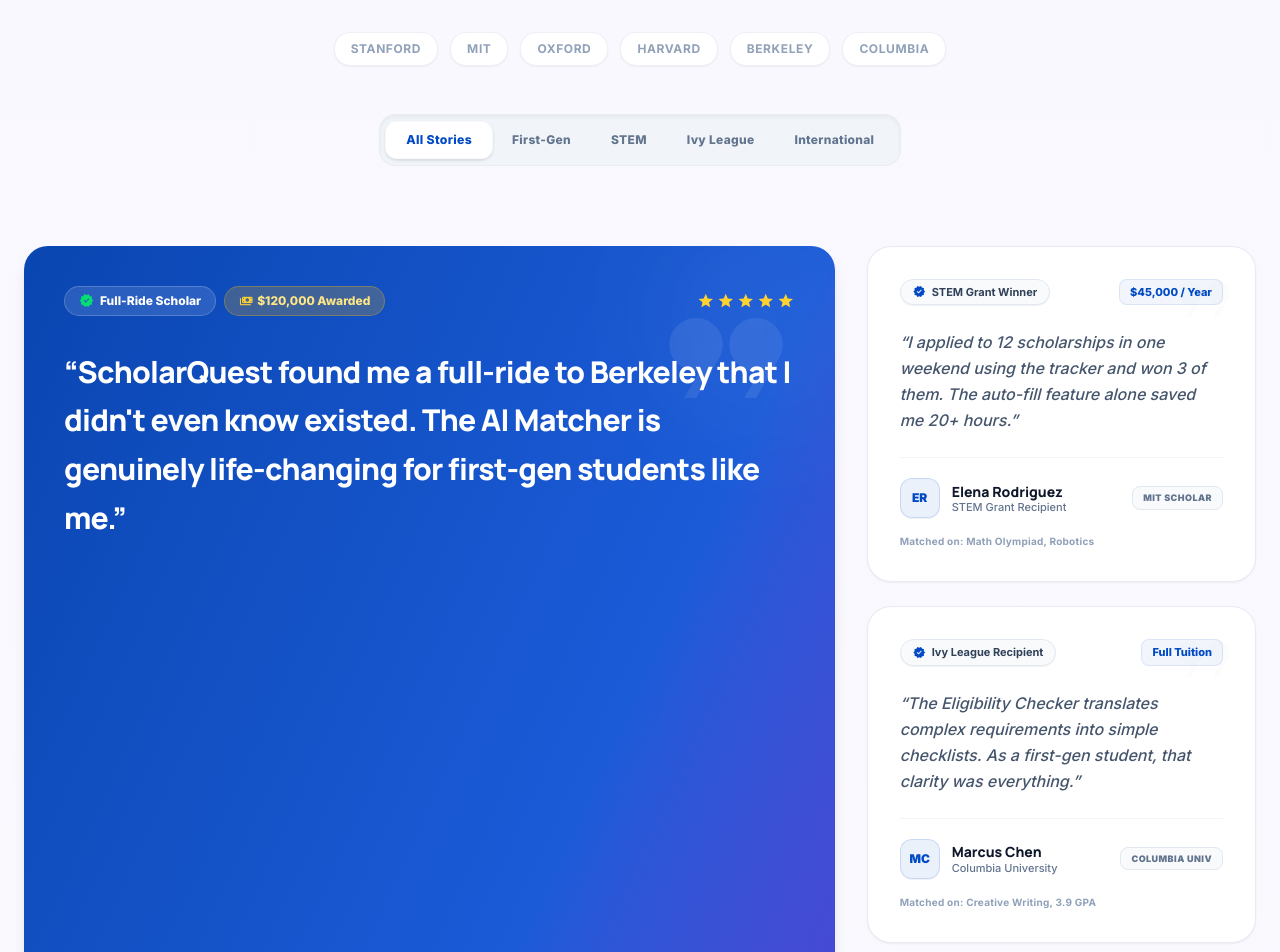
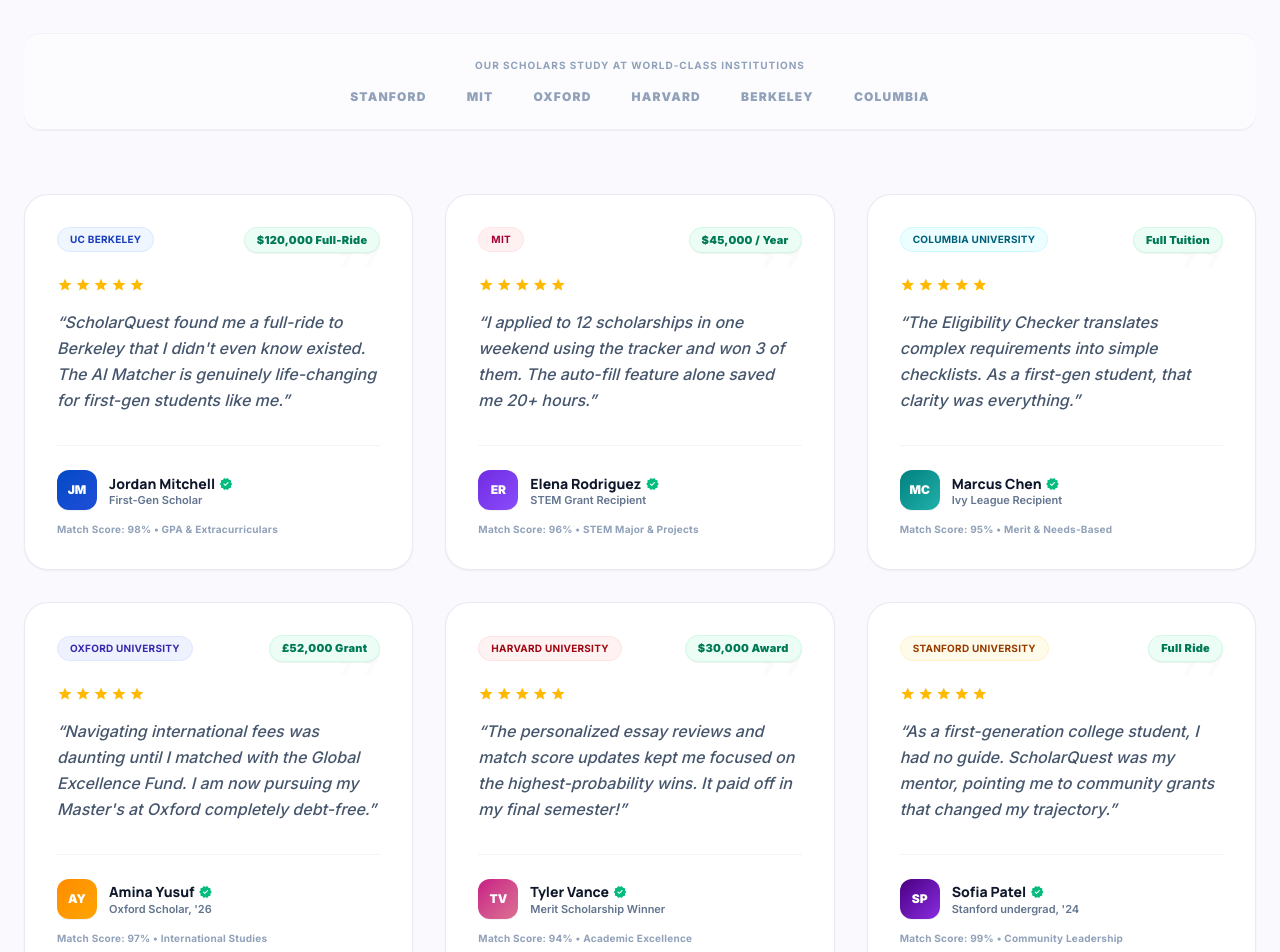
Before and after one commit to Sridharn97/ScholarQuest, a Next.js app in the folder ScholarQuest/: page / in a window 1280 px wide. Shown: the part 4360-5312 px from the top of the page. Built offline with nearby package versions, Linux system fonts and the light colour scheme.

Commit message:
Redesign Success Stories section with symmetric grid and clean marquee

```diff
--- a/ScholarQuest/components/sections/SuccessStoriesSection.jsx
+++ b/ScholarQuest/components/sections/SuccessStoriesSection.jsx
@@ -1,103 +1,84 @@
 'use client';
-
-import { useState } from 'react';
 
 const testimonials = [
   {
     quote: "ScholarQuest found me a full-ride to Berkeley that I didn't even know existed. The AI Matcher is genuinely life-changing for first-gen students like me.",
     name: "Jordan Mitchell",
-    role: "UC Berkeley, '25",
+    role: "First-Gen Scholar",
     initials: "JM",
-    stars: 5,
-    category: "First-Gen",
-    badge: "Full-Ride Scholar",
-    tag: "UC BERKELEY",
-    award: "$120,000 Awarded",
-    matchDetails: "Matched on: 3.8 GPA, Community Service, STEM"
+    university: "UC Berkeley",
+    uniColor: "bg-blue-50 text-blue-800 border-blue-100",
+    avatarGrad: "from-[#004ac6] to-[#1d4ed8]",
+    award: "$120,000 Full-Ride",
+    matchDetails: "Match Score: 98% • GPA & Extracurriculars"
   },
   {
     quote: "I applied to 12 scholarships in one weekend using the tracker and won 3 of them. The auto-fill feature alone saved me 20+ hours.",
     name: "Elena Rodriguez",
     role: "STEM Grant Recipient",
     initials: "ER",
-    stars: 5,
-    category: "STEM",
-    badge: "STEM Grant Winner",
-    tag: "MIT SCHOLAR",
+    university: "MIT",
+    uniColor: "bg-rose-50 text-rose-800 border-rose-100",
+    avatarGrad: "from-[#712ae2] to-[#8a4cfc]",
     award: "$45,000 / Year",
-    matchDetails: "Matched on: Math Olympiad, Robotics"
+    matchDetails: "Match Score: 96% • STEM Major & Projects"
   },
   {
     quote: "The Eligibility Checker translates complex requirements into simple checklists. As a first-gen student, that clarity was everything.",
     name: "Marcus Chen",
-    role: "Columbia University",
+    role: "Ivy League Recipient",
     initials: "MC",
-    stars: 5,
-    category: "Ivy League",
-    badge: "Ivy League Recipient",
-    tag: "COLUMBIA UNIV",
+    university: "Columbia University",
+    uniColor: "bg-cyan-50 text-cyan-800 border-cyan-100",
+    avatarGrad: "from-[#008080] to-[#20b2aa]",
     award: "Full Tuition",
-    matchDetails: "Matched on: Creative Writing, 3.9 GPA"
+    matchDetails: "Match Score: 95% • Merit & Needs-Based"
   },
   {
     quote: "Navigating international fees was daunting until I matched with the Global Excellence Fund. I am now pursuing my Master's at Oxford completely debt-free.",
     name: "Amina Yusuf",
     role: "Oxford Scholar, '26",
     initials: "AY",
-    stars: 5,
-    category: "International",
-    badge: "Global Leader Award",
-    tag: "OXFORD UNIV",
+    university: "Oxford University",
+    uniColor: "bg-indigo-50 text-indigo-800 border-indigo-100",
+    avatarGrad: "from-[#ff8c00] to-[#ffa500]",
     award: "£52,000 Grant",
-    matchDetails: "Matched on: Leadership, Economics"
+    matchDetails: "Match Score: 97% • International Studies"
   },
   {
     quote: "The personalized essay reviews and match score updates kept me focused on the highest-probability wins. It paid off in my final semester!",
     name: "Tyler Vance",
     role: "Merit Scholarship Winner",
     initials: "TV",
-    stars: 5,
-    category: "STEM",
-    badge: "National Merit Winner",
-    tag: "HARVARD UNIV",
+    university: "Harvard University",
+    uniColor: "bg-red-50 text-red-800 border-red-100",
+    avatarGrad: "from-[#c71585] to-[#db7093]",
     award: "$30,000 Award",
-    matchDetails: "Matched on: 4.0 GPA, Varsity Track"
+    matchDetails: "Match Score: 94% • Academic Excellence"
   },
   {
     quote: "As a first-generation college student, I had no guide. ScholarQuest was my mentor, pointing me to community grants that changed my trajectory.",
     name: "Sofia Patel",
     role: "Stanford undergrad, '24",
     initials: "SP",
-    stars: 5,
-    category: "First-Gen",
-    badge: "Community Leader Fund",
-    tag: "STANFORD UNIV",
+    university: "Stanford University",
+    uniColor: "bg-amber-50 text-amber-800 border-amber-100",
+    avatarGrad: "from-[#4b0082] to-[#8a2be2]",
     award: "Full Ride",
-    matchDetails: "Matched on: First-Gen, Social Justice"
+    matchDetails: "Match Score: 99% • Community Leadership"
   }
 ];
 
 export default function SuccessStoriesSection() {
-  const [activeTab, setActiveTab] = useState('All');
-
-  const tabs = ['All', 'First-Gen', 'STEM', 'Ivy League', 'International'];
-
-  const filteredTestimonials = activeTab === 'All'
-    ? testimonials
-    : testimonials.filter(t => t.category === activeTab);
-
-  const featured = filteredTestimonials[0];
-  const remaining = filteredTestimonials.slice(1);
-
   return (
-    <section className="py-28 px-6 bg-gradient-to-b from-transparent via-slate-50/30 to-transparent relative overflow-hidden">
-      {/* Background Decorative Blobs */}
-      <div className="absolute top-1/4 left-0 w-96 h-96 bg-primary/3 rounded-full blur-3xl -z-10 pointer-events-none" />
-      <div className="absolute bottom-1/4 right-0 w-96 h-96 bg-secondary/3 rounded-full blur-3xl -z-10 pointer-events-none" />
+    <section className="py-24 px-6 bg-slate-50/40 border-t border-slate-100 relative overflow-hidden">
+      {/* Background Decorative Accents */}
+      <div className="absolute top-0 left-1/4 w-[500px] h-[500px] bg-primary/2 rounded-full blur-3xl -z-10 pointer-events-none" />
+      <div className="absolute bottom-0 right-1/4 w-[500px] h-[500px] bg-secondary/2 rounded-full blur-3xl -z-10 pointer-events-none" />
 
       <div className="max-w-7xl mx-auto">
         {/* Section Header */}
-        <div className="text-center mb-12">
+        <div className="text-center mb-16 max-w-2xl mx-auto">
           <div className="inline-flex items-center gap-2 px-3 py-1 bg-secondary/8 rounded-full border border-secondary/15 mb-4 shadow-sm">
             <span className="material-symbols-outlined text-secondary" style={{ fontSize: '16px', fontVariationSettings: "'FILL' 1" }}>emoji_events</span>
             <span className="text-xs font-bold text-secondary uppercase tracking-widest">Success Stories</span>
@@ -105,155 +86,78 @@
           <h2 className="text-4xl lg:text-5xl font-extrabold text-slate-900 mb-4 tracking-tight" style={{ fontFamily: 'Manrope, sans-serif' }}>
             Empowering Future Leaders
           </h2>
-          <p className="text-lg text-slate-500 max-w-xl mx-auto font-medium">
+          <p className="text-lg text-slate-500 font-medium">
             Our scholars are winning life-changing funding and studying at the world's most prestigious institutions.
           </p>
         </div>
 
-        {/* Partner University Logo Badges */}
-        <div className="flex flex-wrap justify-center items-center gap-3 mb-12 max-w-3xl mx-auto">
+        {/* Institution Marquee (Clean Logo representation) */}
+        <div className="border-t border-b border-slate-200/50 bg-white/50 py-6 mb-16 rounded-2xl shadow-2xs">
+          <p className="text-center text-[10px] font-bold text-slate-400 uppercase tracking-widest mb-4">Our Scholars Study at World-Class Institutions</p>
+          <div className="flex flex-wrap justify-center items-center gap-x-10 gap-y-3 px-4">
             {['Stanford', 'MIT', 'Oxford', 'Harvard', 'Berkeley', 'Columbia'].map((uni) => (
-            <div
-              key={uni}
-              className="px-4 py-2 rounded-2xl border border-slate-200/60 bg-white shadow-xs font-bold text-xs text-slate-400 tracking-wider hover:border-primary/20 hover:text-primary transition-all duration-300 cursor-default"
-            >
-              {uni.toUpperCase()}
-            </div>
-          ))}
-        </div>
-
-        {/* Categories Tab Selector */}
-        <div className="flex justify-center items-center gap-2 mb-16 overflow-x-auto pb-4 scrollbar-none">
-          <div className="flex bg-slate-100 p-1.5 rounded-2xl border border-slate-200/50 shadow-inner">
-            {tabs.map((tab) => (
-              <button
-                key={tab}
-                onClick={() => setActiveTab(tab)}
-                className={`px-5 py-2.5 rounded-xl text-xs font-extrabold tracking-wide transition-all duration-300 whitespace-nowrap cursor-pointer ${
-                  activeTab === tab
-                    ? 'bg-white text-primary shadow-sm scale-102 font-black border border-slate-200/30'
-                    : 'text-slate-500 hover:text-slate-900 hover:bg-slate-200/30'
-                }`}
-              >
-                {tab === 'All' ? 'All Stories' : tab}
-              </button>
+              <span key={uni} className="text-xs font-black text-slate-400 hover:text-primary tracking-widest uppercase transition-colors duration-300 cursor-default">
+                {uni}
+              </span>
             ))}
           </div>
         </div>
 
-        {/* Testimonials Dynamic Grid */}
-        {featured ? (
-          <div className="grid grid-cols-1 lg:grid-cols-3 gap-8 items-stretch">
-            {/* Featured Card */}
-            <div className={`transition-all duration-500 ${
-              remaining.length === 0 ? 'lg:col-span-3' : 'lg:col-span-2'
-            }`}>
-              <div className="bg-gradient-to-br from-[#0a46b1] via-[#1b5bd8] to-[#6324cc] rounded-3xl p-8 lg:p-10 text-white flex flex-col justify-between h-full relative overflow-hidden shadow-lg hover:shadow-2xl hover:-translate-y-1 transition-all duration-300 group">
-                {/* Visual Accent Overlay */}
-                <div className="absolute -top-10 -right-10 w-56 h-56 bg-white/5 rounded-full blur-3xl group-hover:scale-125 transition-transform duration-700" />
-                <div className="absolute top-0 right-0 p-8 opacity-8 pointer-events-none select-none">
-                  <span className="material-symbols-outlined" style={{ fontSize: '160px', fontVariationSettings: "'FILL' 1" }}>format_quote</span>
+        {/* Testimonials 3-Column Grid */}
+        <div className="grid grid-cols-1 md:grid-cols-2 lg:grid-cols-3 gap-8">
+          {testimonials.map((t) => (
+            <div
+              key={t.name}
+              className="bg-white rounded-3xl p-8 border border-slate-200/80 shadow-xs hover:border-primary/20 hover:shadow-xl hover:-translate-y-1 transition-all duration-300 flex flex-col justify-between relative group"
+            >
+              {/* Card Accent Quote Mark */}
+              <div className="absolute top-6 right-6 opacity-3 pointer-events-none select-none text-slate-400 group-hover:scale-110 transition-transform duration-500">
+                <span className="material-symbols-outlined" style={{ fontSize: '64px', fontVariationSettings: "'FILL' 1" }}>format_quote</span>
               </div>
 
-                <div className="relative z-10">
-                  {/* Card Header Info */}
-                  <div className="flex flex-wrap justify-between items-center gap-4 mb-8">
-                    <div className="flex gap-2">
-                      <span className="px-3.5 py-1.5 bg-white/12 text-white border border-white/20 rounded-full text-xs font-extrabold flex items-center gap-1.5 backdrop-blur-md">
-                        <span className="material-symbols-outlined text-green-400" style={{ fontSize: '15px', fontVariationSettings: "'FILL' 1" }}>verified</span>
-                        {featured.badge}
+              <div>
+                {/* University and Award Row */}
+                <div className="flex items-center justify-between gap-3 mb-6 relative z-10">
+                  <span className={`px-3 py-1 rounded-full text-[10px] font-bold tracking-wide border ${t.uniColor}`}>
+                    {t.university.toUpperCase()}
                   </span>
-                      <span className="px-3.5 py-1.5 bg-amber-400/20 text-amber-200 border border-amber-400/30 rounded-full text-xs font-extrabold flex items-center gap-1 backdrop-blur-md">
-                        <span className="material-symbols-outlined text-amber-300" style={{ fontSize: '14px', fontVariationSettings: "'FILL' 1" }}>payments</span>
-                        {featured.award}
+                  <span className="px-3 py-1 bg-emerald-50 text-emerald-700 border border-emerald-100 rounded-full text-[11px] font-black tracking-wide shadow-2xs">
+                    {t.award}
                   </span>
                 </div>
 
-                    {/* Stars */}
-                    <div className="flex gap-0.5">
+                {/* Rating Stars */}
+                <div className="flex gap-0.5 mb-4">
                   {[1, 2, 3, 4, 5].map((i) => (
-                        <span key={i} className="material-symbols-outlined text-amber-300" style={{ fontSize: '18px', fontVariationSettings: "'FILL' 1" }}>star</span>
+                    <span key={i} className="material-symbols-outlined text-amber-400" style={{ fontSize: '16px', fontVariationSettings: "'FILL' 1" }}>star</span>
                   ))}
                 </div>
-                  </div>
 
-                  {/* Main Quote */}
-                  <p className="text-2xl lg:text-3xl font-extrabold leading-relaxed mb-10 tracking-tight" style={{ fontFamily: 'Manrope, sans-serif' }}>
-                    &ldquo;{featured.quote}&rdquo;
+                {/* Quote */}
+                <p className="text-slate-600 italic leading-relaxed text-sm lg:text-base font-medium group-hover:text-slate-800 transition-colors my-2">
+                  &ldquo;{t.quote}&rdquo;
                 </p>
               </div>
 
-                {/* Match criteria explanation & Author Profile */}
-                <div className="relative z-10 pt-6 border-t border-white/10 mt-auto flex flex-col sm:flex-row sm:items-center justify-between gap-4">
-                  <div className="flex items-center gap-4">
-                    <div className="w-14 h-14 rounded-2xl bg-white/10 border border-white/20 flex items-center justify-center font-black text-xl text-white shadow-inner group-hover:scale-105 transition-transform">
-                      {featured.initials}
+              {/* Scholar profile card footer */}
+              <div className="pt-6 border-t border-slate-100 mt-6 flex flex-col gap-2 relative z-10">
+                <div className="flex items-center justify-between gap-2">
+                  <div className="flex items-center gap-3">
+                    {/* Avatar Initials with Unique Gradients */}
+                    <div className={`w-10 h-10 rounded-xl bg-gradient-to-br ${t.avatarGrad} flex items-center justify-center text-white font-black text-xs shadow-2xs group-hover:scale-105 transition-transform duration-300`}>
+                      {t.initials}
                     </div>
                     <div>
-                      <h4 className="font-extrabold text-lg leading-snug">{featured.name}</h4>
-                      <p className="text-white/70 text-xs font-semibold">{featured.role}</p>
-                    </div>
-                  </div>
-
-                  <div className="flex flex-col items-end gap-1.5">
-                    <span className="px-3 py-1.5 bg-white/10 border border-white/10 rounded-xl text-xs font-extrabold tracking-wide uppercase">
-                      {featured.tag}
-                    </span>
-                    <span className="text-[10px] text-white/50 font-bold tracking-wide">
-                      {featured.matchDetails}
-                    </span>
-                  </div>
+                      <h4 className="font-extrabold text-sm text-slate-900 leading-snug flex items-center gap-1">
+                        {t.name}
+                        <span className="material-symbols-outlined text-emerald-500" style={{ fontSize: '14px', fontVariationSettings: "'FILL' 1" }}>verified</span>
+                      </h4>
+                      <p className="text-[11px] text-slate-500 font-semibold leading-none mt-0.5">{t.role}</p>
                     </div>
                   </div>
                 </div>
 
-            {/* Remaining Cards List (Sidebar Layout) */}
-            {remaining.length > 0 && (
-              <div className="flex flex-col gap-6 justify-between lg:col-span-1">
-                {remaining.map((t, idx) => (
-                  <div
-                    key={t.name}
-                    className="bg-white rounded-3xl p-6 lg:p-8 border border-slate-200/80 shadow-xs flex flex-col justify-between flex-1 hover:border-primary/30 hover:shadow-lg hover:-translate-y-0.5 transition-all duration-300 group relative overflow-hidden"
-                  >
-                    {/* Background Quote Mark Decal */}
-                    <div className="absolute top-4 right-4 opacity-3 pointer-events-none select-none text-slate-400 group-hover:scale-110 transition-transform duration-500">
-                      <span className="material-symbols-outlined" style={{ fontSize: '72px', fontVariationSettings: "'FILL' 1" }}>format_quote</span>
-                    </div>
-
-                    <div className="relative z-10">
-                      {/* Badge / Award Row */}
-                      <div className="flex items-center justify-between gap-3 mb-6">
-                        <span className="px-3 py-1 bg-slate-50 border border-slate-200 text-slate-700 rounded-full text-[11px] font-bold flex items-center gap-1.5 shadow-2xs">
-                          <span className="material-symbols-outlined text-primary" style={{ fontSize: '13px', fontVariationSettings: "'FILL' 1" }}>verified</span>
-                          {t.badge}
-                        </span>
-                        <span className="text-[11px] font-extrabold text-primary bg-primary/5 px-2.5 py-1 rounded-lg border border-primary/10">
-                          {t.award}
-                        </span>
-                      </div>
-
-                      {/* Quote */}
-                      <p className="text-sm lg:text-base text-slate-600 italic leading-relaxed mb-6 font-medium group-hover:text-slate-800 transition-colors">
-                        &ldquo;{t.quote}&rdquo;
-                      </p>
-                    </div>
-
-                    {/* Footer Info */}
-                    <div className="relative z-10 flex flex-col gap-3 pt-5 border-t border-slate-100">
-                      <div className="flex items-center justify-between gap-2">
-                        <div className="flex items-center gap-3">
-                          <div className="w-10 h-10 rounded-xl bg-primary/8 border border-primary/15 flex items-center justify-center text-primary font-black text-xs shadow-2xs group-hover:bg-primary group-hover:text-white transition-colors duration-300">
-                            {t.initials}
-                          </div>
-                          <div>
-                            <h4 className="font-extrabold text-sm text-slate-900 leading-tight">{t.name}</h4>
-                            <p className="text-[11px] text-slate-500 font-medium leading-none mt-0.5">{t.role}</p>
-                          </div>
-                        </div>
-                        <span className="px-2.5 py-1 bg-slate-50 border border-slate-200 rounded-lg text-[9px] font-black text-slate-500 tracking-wider group-hover:bg-primary/5 group-hover:border-primary/10 group-hover:text-primary transition-colors">
-                          {t.tag}
-                        </span>
-                      </div>
+                {/* AI Matching Attributes */}
                 <div className="text-[10px] text-slate-400 font-bold tracking-wide mt-1">
                   {t.matchDetails}
                 </div>
@@ -261,14 +165,6 @@
             </div>
           ))}
         </div>
-            )}
-          </div>
-        ) : (
-          <div className="text-center py-12 bg-white rounded-3xl border border-slate-200/80 p-8 shadow-xs">
-            <span className="material-symbols-outlined text-slate-300" style={{ fontSize: '48px' }}>find_in_page</span>
-            <p className="text-slate-500 font-medium mt-2">No success stories found in this category.</p>
-          </div>
-        )}
       </div>
     </section>
   );
```
Lines whose indentation alone changed are shown as unchanged.
